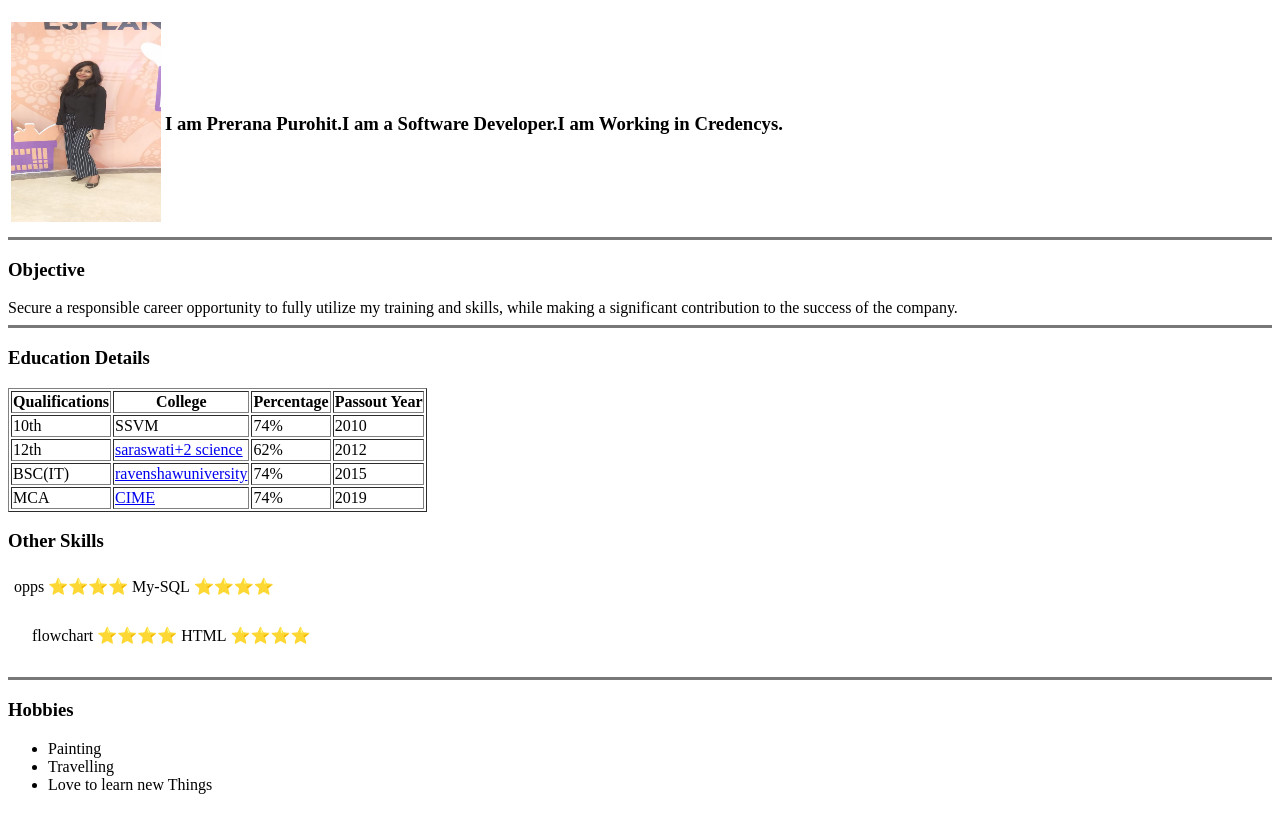
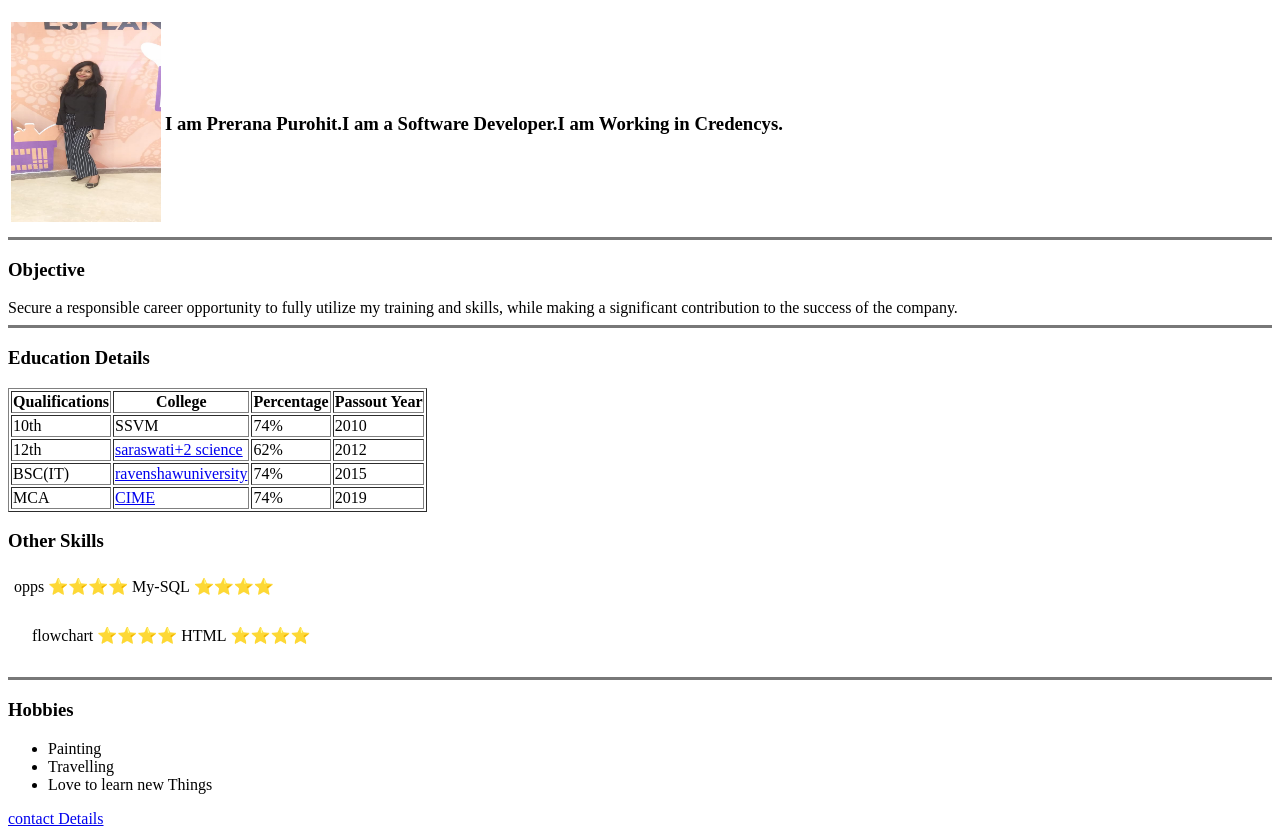
Before and after one commit to prernapurohit/cv, a plain HTML site: page index.html in a window 1280 px wide. Shown: the part 61-897 px from the top of the page. Before the commit the page ends 871 px from the top, so only its background shows below. Drawn offline with Linux system fonts and the light colour scheme; files whose address does not match are found by name.

Commit message:
a tag added

```diff
--- a/index.html
+++ b/index.html
@@ -93,6 +93,7 @@
         <td>
           <table>
             <tr>
+
               <td>opps</td>
               <td>⭐⭐⭐⭐</td>
               <td>My-SQL</td>
@@ -129,6 +130,7 @@
     <li>Love to learn new Things</li>
 
   </ul>
+        <a href="contact.html">contact Details</a>
 
 </center>
   </body>
```
